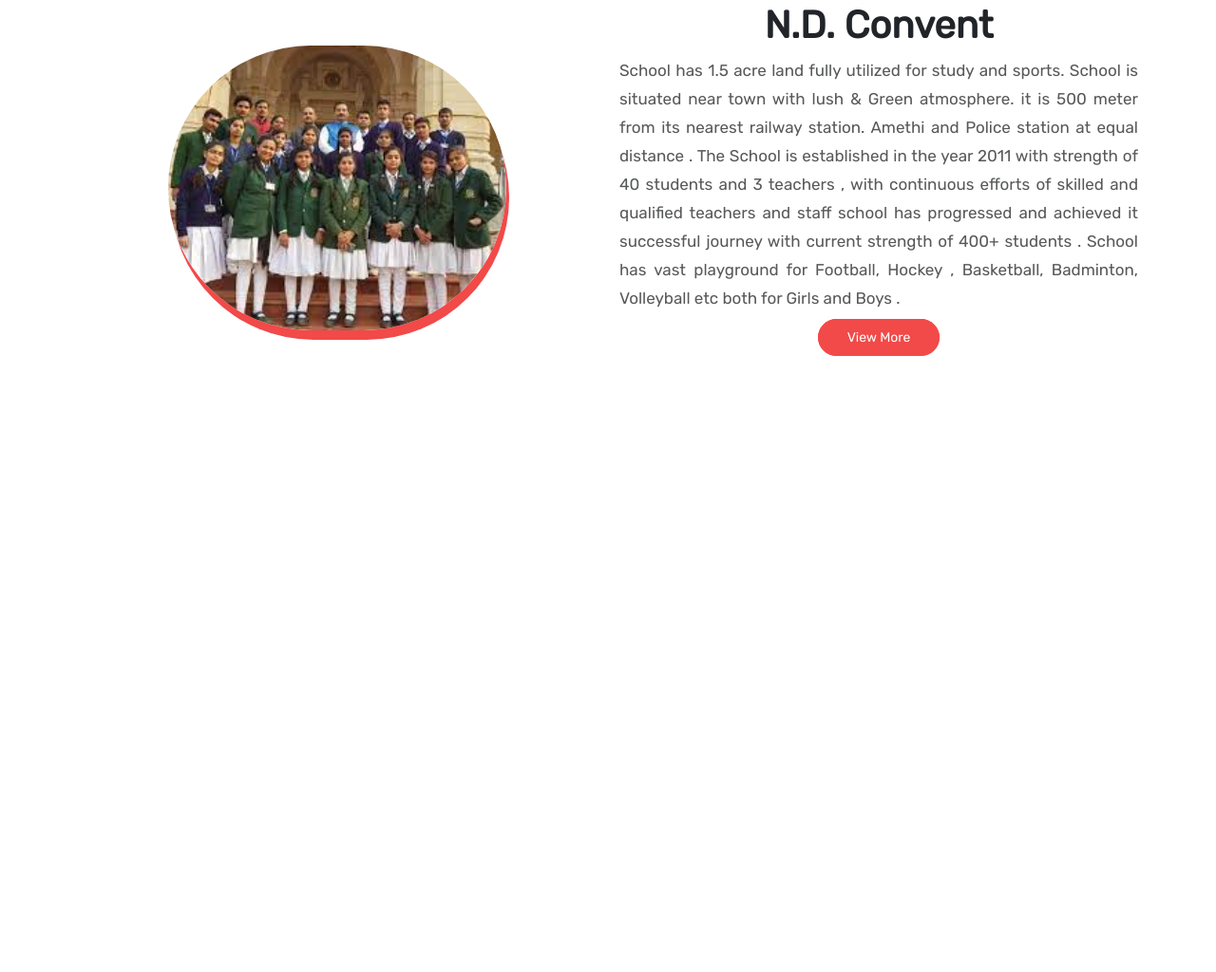
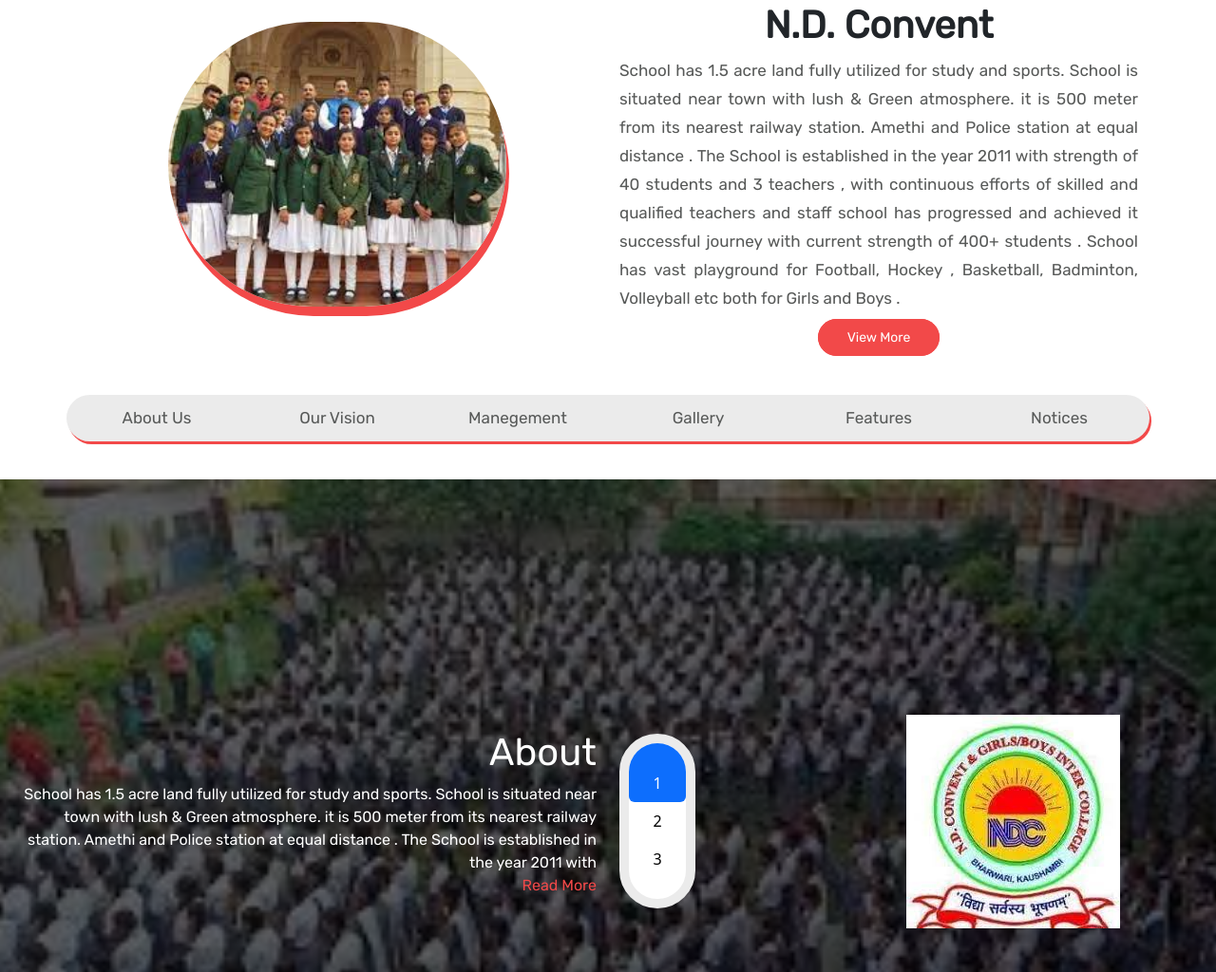
Before and after one commit to Anshuman652/Project01, a plain HTML site: page index.html in a window 1280 px wide. Shown: the part 753-1777 px from the top of the page at 95% size. Before the commit the page ends 1128 px from the top, so only its background shows below. Drawn offline with nearby package versions, Linux system fonts and the light colour scheme; files whose address does not match are found by name; a web font is replaced by a local one.

Commit message:
Add files via upload

```diff
--- a/CSS/style.css
+++ b/CSS/style.css
@@ -42,19 +42,18 @@
 .datax {
     text-align: center;
     margin-top: 40px;
+    margin-bottom: 50px;
 }
 
 .img_sec {
     margin-bottom: 20px;
-    text-align: center;
-    margin-top: 45px;
+    margin-top: 20px;
 }
 
 .img_sec img {
     border-radius: 300px;
     box-shadow: #f24949 3px 10px 0px 0px;
     height: 300px;
-    text-align: center;
 }
 
 .txt_sec h1 {
@@ -90,3 +89,78 @@
     background-color: #d4a017;
     border-color: #d4a017;
 }
+.mav{
+    background-image: url("/images/cover.jpg");
+    height: 90%;
+    background-repeat: no-repeat;
+    background-size: cover;
+    background-position: center;
+}
+.cover{
+    background-color: #0009;
+    height: 100%;
+    color: #fff;
+}
+.feature{
+    border: 0px solid black;
+    margin-bottom: 40px;
+    border-radius: 100px;
+    box-shadow: #f24949 2px 3px 0 0;
+    background-color: #ebebeb;
+}
+.feature .col2{
+    padding-top: 12px;
+    padding-bottom: 12px;
+    transition: 0.54s;
+}
+.feature .fmb{
+    text-decoration: none;
+    font-family: 'Belanosima', sans-serif;
+    font-family: 'Rubik', sans-serif;
+    font-size: 17px;
+    color: #575958;
+}
+.feature .col2:hover{
+    background-color: #d4a017;
+}
+.feature .fr:hover{
+    background-color: #d4a017;
+    border-radius: 100px 0 0 100px;
+}
+.feature .lr:hover{
+    background-color: #d4a017;
+    border-radius: 0 100px 100px 0;
+}
+.col6{
+    text-align: right;
+}
+.about-data{
+    font-family: 'Belanosima', sans-serif;
+    font-family: 'Rubik', sans-serif;
+}
+.bg-fix{
+    border: 10px solid #ebebeb;
+    background-color: #fff;
+    overflow: hidden;
+    width: 80px;
+    border-radius: 100px;
+}
+.bt-fix{
+    color: black;
+}
+.bt-fix:hover{
+    color: #000;
+}
+.upper-pad{
+    padding-top: 30px;
+}
+.lower-pad{
+    padding-bottom: 30px;
+}
+.read-bt{
+    text-decoration: none;
+    color: #f24949;
+}
+.read-bt:hover{
+    color: #f58282;
+}
--- a/index.html
+++ b/index.html
@@ -9,6 +9,8 @@
     <script src="https://cdn.jsdelivr.net/npm/bootstrap@5.3.0/dist/js/bootstrap.bundle.min.js"
         integrity="sha384-geWF76RCwLtnZ8qwWowPQNguL3RmwHVBC9FhGdlKrxdiJJigb/j/68SIy3Te4Bkz"
         crossorigin="anonymous"></script>
+
+
     <!--google font-->
     <link rel="preconnect" href="https://fonts.googleapis.com">
     <link rel="preconnect" href="https://fonts.gstatic.com" crossorigin>
@@ -141,7 +143,7 @@
     <div class="img_txt container text-center">
         <div class="datax row align-items-start">
             <div class="img_sec col-lg">
-            <img class="responsive_img" src="images/put.jpg" alt="">
+                <img class="img-responsive" src="images/put.jpg" alt="">
             </div>
             <div class="txt_sec col-lg">
                 <h1>N.D. Convent</h1>
@@ -157,18 +159,63 @@
             </div>
         </div>
     </div>
+    <!--Featured Menu Bar-->
+    <div class="feature container text-center">
+        <div class="row align-items-start">
+            <div class="col2 fr col-lg-2"><a class="fmb" href="#mav">About Us</a></div>
+            <div class="col2 col-lg-2"><a class="fmb" href="#mav">Our Vision</a></div>
+            <div class="col2 col-lg-2"><a class="fmb" href="#">Manegement</a></div>
+            <div class="col2 col-lg-2"><a class="fmb" href="#">Gallery</a></div>
+            <div class="col2 col-lg-2"><a class="fmb" href="#">Features</a></div>
+            <div class="col2 lr col-lg-2"><a class="fmb" href="#">Notices</a></div>
+        </div>
+    </div>
     <!--Mission, About, vision-->
-      <div class="mav">
-        <div class="container">
-            <div class="row align-items-start">
-                <div class="fir_sec col-lg-6">
-
+    <div id="mav" class="mav">
+        <div class="shades">
+        <div class="container-fluid text-center">
+            <div class="cover row align-items-center">
+                <div class="col6 col-lg-6">
+                    <div class="tab-content" id="v-pills-tabContent">
+                        <div class="about-data tab-pane fade show active" id="v-pills-home" role="tabpanel" aria-labelledby="v-pills-home-tab"
+                            tabindex="0">
+                        <h1>About</h1>
+                        <p>School has 1.5 acre land fully utilized for study and sports. School is situated near town with lush
+                            & Green atmosphere. it is 500 meter from its nearest railway station. Amethi and Police station at
+                            equal distance . The School is established in the year 2011 with<br>
+                            <a class="read-bt" href="#">Read More</a></p>
                         </div>
-                <div class="col-lg-2">
-
+                        <div class="about-data tab-pane fade" id="v-pills-profile" role="tabpanel" aria-labelledby="v-pills-profile-tab"
+                            tabindex="0">
+                            <h1>Vision</h1>
+                            <p>School has 1.5 acre land fully utilized for study and sports. School is situated near town with lush
+                                & Green atmosphere. it is 500 meter from its nearest railway station. Amethi and Police station at
+                                equal distance . The School is established in the year 2011 with,<br>
+                                <a class="read-bt" href="#">Read More</a></p>
+                            </div>
+                        <div class="about-data tab-pane fade" id="v-pills-settings" role="tabpanel" aria-labelledby="v-pills-settings-tab"
+                            tabindex="0">
+                            <h1>Mission</h1>
+                            <p>School has 1.5 acre land fully utilized for study and sports. School is situated near town with lush
+                                & Green atmosphere. it is 500 meter from its nearest railway station. Amethi and Police station at
+                                equal distance . The School is established in the year 2011 with <br>
+                                <a class="read-bt" href="#">Read More</a></p>
+                            </div>
+                    </div>
+                </div>
+                <div class="sec-sec col-lg-2">
+                    <div class="bg-fix nav flex-column nav-pills me-3" id="v-pills-tab" role="tablist" aria-orientation="vertical">
+                        <button class="upper-pad bt-fix nav-link active" id="v-pills-home-tab" data-bs-toggle="pill" data-bs-target="#v-pills-home"
+                            type="button" role="tab" aria-controls="v-pills-home" aria-selected="true">1</button>
+                        <button class="bt-fix nav-link" id="v-pills-profile-tab" data-bs-toggle="pill" data-bs-target="#v-pills-profile"
+                            type="button" role="tab" aria-controls="v-pills-profile" aria-selected="false">2</button>
+                        <button class="lower-pad bt-fix nav-link" id="v-pills-settings-tab" data-bs-toggle="pill" data-bs-target="#v-pills-settings"
+                            type="button" role="tab" aria-controls="v-pills-settings" aria-selected="false">3</button>
+                    </div>
                 </div>
                 <div class="col-lg-4">
-
+                    <img src="images/nd.jpg" alt="">
+                </div>
             </div>
         </div>
     </div>
@@ -181,6 +228,8 @@
 
 
 
+
+
 </body>
 
 </html>
```
Also changed, not shown: images/cover.jpg (added). Lines whose indentation alone changed are shown as unchanged.
